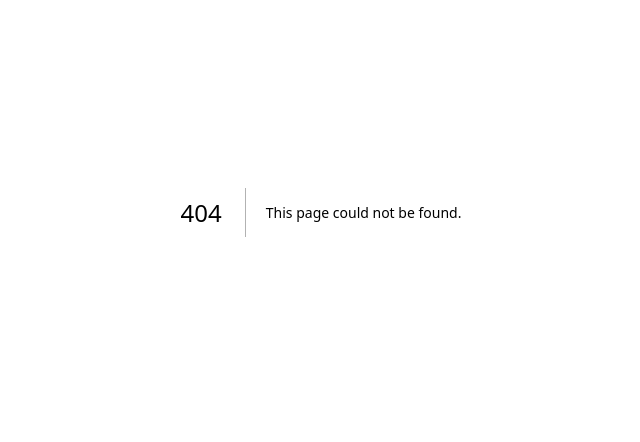
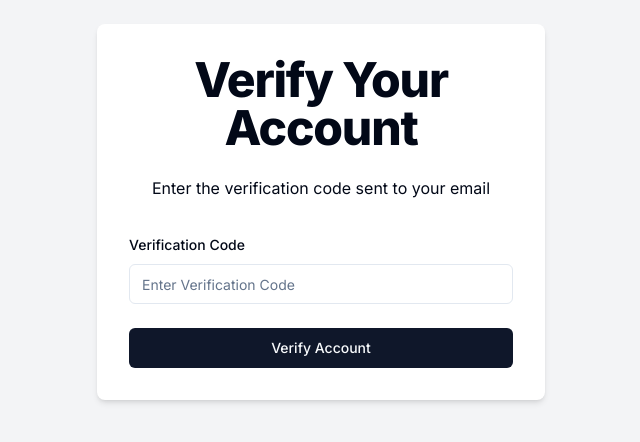
Before and after one commit to HariMalode/AnonymousMsgApp, a Next.js app: page /verify/1 in a window 1280 px wide. Before the commit this address had no page. Shown: the part 188-630 px from the top of the page, without its empty margins (319-959 px from the left). Built offline with nearby package versions, Linux system fonts and the light colour scheme.

Commit message:
Verification page added

```diff
--- a/src/app/(auth)/sign-in/page.tsx
+++ b/src/app/(auth)/sign-in/page.tsx
@@ -3,7 +3,7 @@
 function page() {
   return (
     <div>
-      Page
+      SignIN Page
     </div>
   )
 }
--- /dev/null
+++ b/src/app/(auth)/verify/[username]/page.tsx
@@ -0,0 +1,107 @@
+'use client';
+
+import { Button} from "@/components/ui/button";
+import {
+    Form,
+    FormField,
+    FormItem,
+    FormLabel,
+    FormMessage
+} from "@/components/ui/form";
+import { Input } from "@/components/ui/input";
+import { useToast } from "@/components/ui/use-toast";
+import { ApiResponse } from "@/types/ApiResponse";
+import { zodResolver } from "@hookform/resolvers/zod";
+import axios, { AxiosError } from "axios";
+import { useForm } from "react-hook-form";
+import { useParams, useRouter } from "next/navigation";
+import * as z from "zod";
+import { verifySchema } from "@/schemas/verifySchema";
+
+export default function VerifyAccount(){
+    const router = useRouter();
+    const {toast} = useToast();
+    const params = useParams<{username : string }>();
+    const form = useForm<z.infer<typeof verifySchema>>({
+        resolver: zodResolver(verifySchema),
+    });
+
+    const onSubmit = async (data  : z.infer<typeof verifySchema>) =>{
+        try{
+            const response = await axios.post<ApiResponse>(`/api/verify-code`,{
+                username: params.username,
+                code: data.code
+            });
+
+            toast({
+                title: 'Success',
+                description: response.data.message
+            })
+
+            router.replace('/sign-in');
+        } catch(error){
+            const axiosError = error as AxiosError<ApiResponse>;
+
+            toast({
+                title: 'Verification Failed',
+                description: axiosError.response?.data.message ?? 'An unexpected error occured.Please Try Again Later'
+            })
+        }
+    }
+
+
+    return(
+        <div className="flex justify-center items-center min-h-screen bg-gray-100">
+            <div className="w-full max-w-md p-8 space-y-8 bg-white rounded-lg shadow-md">
+                <div className="text-center">
+
+                    <h1 className="text-4xl font-extrabold tracking-tight lg:text-5xl mb-6">
+                    Verify Your Account
+                    </h1>
+
+                    <p className="mb-4">
+                        Enter the verification code sent to your email
+                    </p>
+
+                </div>
+
+                <Form {...form}>
+                    <form onSubmit ={form.handleSubmit(onSubmit)} className="space-y-6">
+                        <FormField
+                            name= "code"
+                            control = {form.control}
+                            render = {({field}) => (
+                                <FormItem>
+
+                                    <FormLabel htmlFor="code">Verification Code</FormLabel>
+
+                                    <Input
+                                        {...field}
+                                        id="code"
+                                        type="text"
+                                        placeholder="Enter Verification Code"
+                                        className="w-full"
+                                    />
+
+                                    <FormMessage>
+                                        {form.formState.errors.code?.message}
+                                    </FormMessage>
+                                </FormItem>
+
+                            )}
+                        />
+                        <Button type="submit" className="w-full">
+                            Verify Account
+                        </Button>
+                    </form>
+                </Form>
+
+
+            </div>
+
+        </div>
+
+    )
+
+
+}
```
Also changed, not shown: info.txt (deleted), 1 other file (tests, documents, lock files or other folders).
